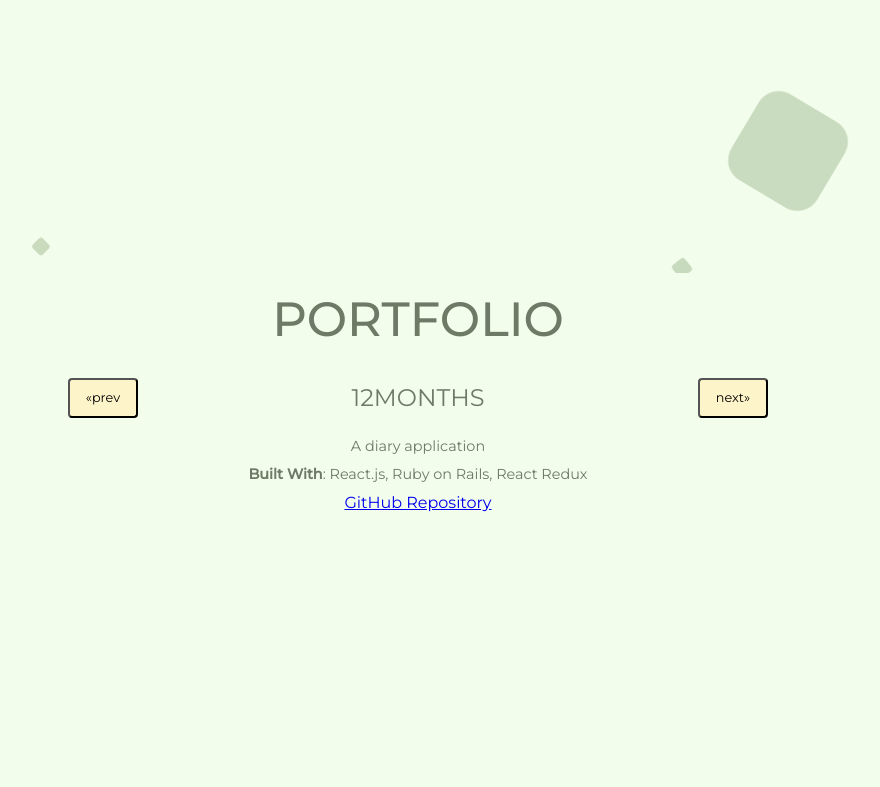
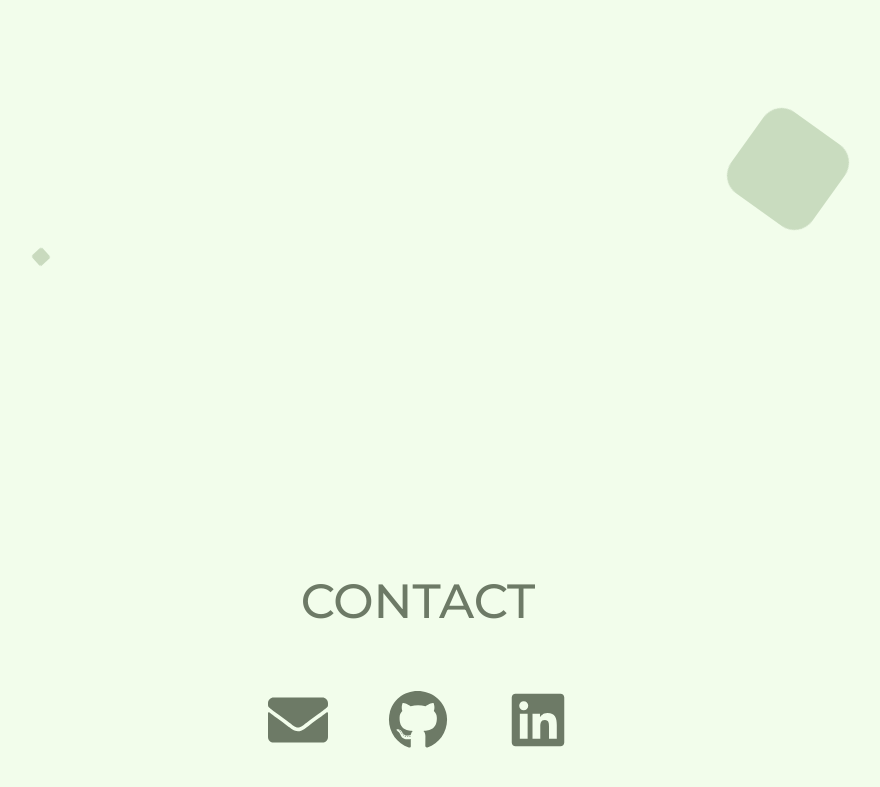
Before and after one commit to billyott/personal-site, a React (Create React App) app: page / in a window 1280 px wide. Shown: the part 687-1474 px from the top of the page, without its empty margins (222-1102 px from the left). Built offline with nearby package versions, Linux system fonts and the light colour scheme.

Commit message:
remove portfolio

```diff
--- a/src/App.js
+++ b/src/App.js
@@ -2,10 +2,8 @@ import React, { useState } from 'react';
 import Background from './components/background';
 import ToggleLanguage from './components/toggle-language';
 import Homepage from './components/homepage';
-import Portfolio from './components/portfolio';
 import Contact from './components/contact';
 import HomepageJP from './components-jp/homepage-jp';
-import PortfolioJP from './components-jp/portfolio-jp';
 import ContactJP from './components-jp/contact-jp';
 
 import './app.scss';
@@ -29,7 +27,6 @@ function App() {
         onClick={toggleLanguage}
         language={language} />
       <HomepageJP />
-      <PortfolioJP />
       <ContactJP />
     </div>
     );
@@ -42,7 +39,6 @@ function App() {
         onClick={toggleLanguage}
         language={language} />
       <Homepage />
-      <Portfolio />
       <Contact />
     </div>
   );
--- a/src/components/contact.scss
+++ b/src/components/contact.scss
@@ -30,7 +30,4 @@
         }
     }
 
-    &__icon {
-    }
-
 }
```
